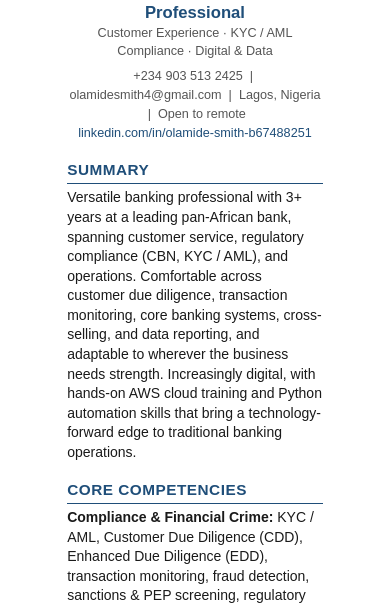
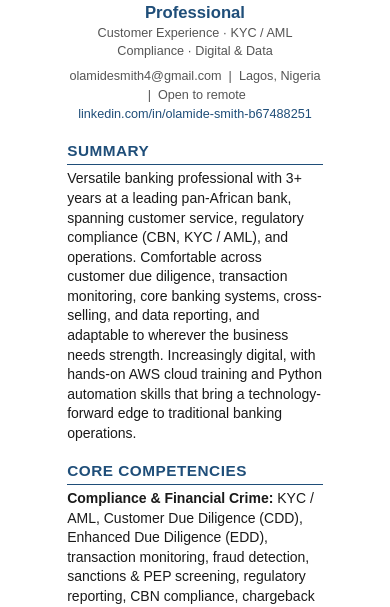
Before and after one commit to kayefi737/kayefi737.github.io, a plain HTML site: page cv-banking.html in a window 390 px wide. Shown: the part 230-837 px from the top of the page. Drawn offline with Linux system fonts and the light colour scheme.

Commit message:
Remove phone number from public CV

```diff
--- a/cv-banking.html
+++ b/cv-banking.html
@@ -42,7 +42,7 @@
   <div class="role">Banking &amp; Operations Professional</div>
   <div class="subrole">Customer Experience &middot; KYC / AML Compliance &middot; Digital &amp; Data</div>
   <div class="contact">
-    +234 903 513 2425 &nbsp;|&nbsp; olamidesmith4@gmail.com &nbsp;|&nbsp; Lagos, Nigeria &nbsp;|&nbsp; Open to remote<br>
+    olamidesmith4@gmail.com &nbsp;|&nbsp; Lagos, Nigeria &nbsp;|&nbsp; Open to remote<br>
     <a href="https://www.linkedin.com/in/olamide-smith-b67488251">linkedin.com/in/olamide-smith-b67488251</a>
   </div>
 
```
